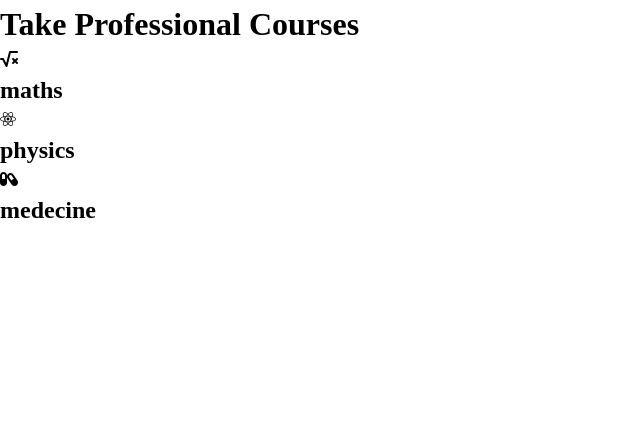
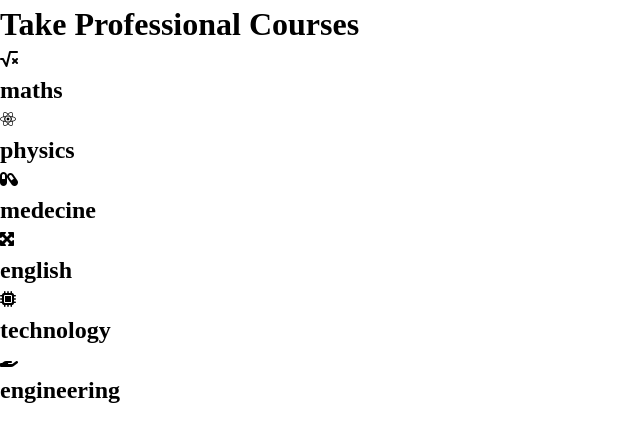
Before and after one commit to IdrissaMurenga/live-demo, a plain HTML site: page index.html in a window 1280 px wide. Shown: the whole page, without its empty margins (0-640 px from the left). Drawn offline with Linux system fonts and the light colour scheme; files that its build step writes are made by us from their sources.

Commit message:
added 3 boxes with 2 class

```diff
--- a/index.html
+++ b/index.html
@@ -26,6 +26,18 @@
                 <i class="fa-solid fa-capsules"></i>
                 <h2>medecine</h2>
             </div>
+            <div class="box4 boxes-color">
+                <i class="fa-solid fa-maximize"></i>
+                <h2>english</h2>
+            </div>
+            <div class="box5 boxes-color">
+                <i class="fa-solid fa-microchip"></i>
+                <h2>technology</h2>
+            </div>
+            <div class="box6 boxes-color">
+                <i class="fa-solid fa-hand-holding"></i>
+                <h2>engineering</h2>
+            </div>
         </div>
     </main>
     <!--an ending of main-->
```
